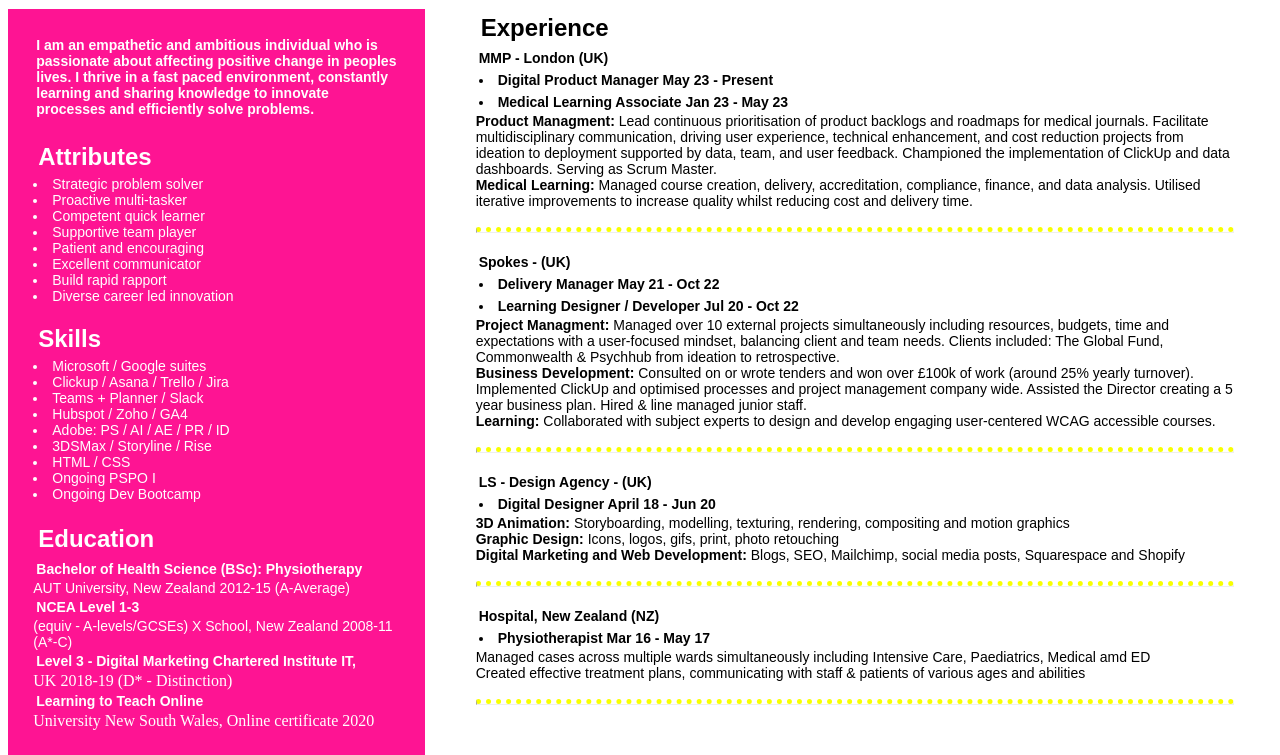
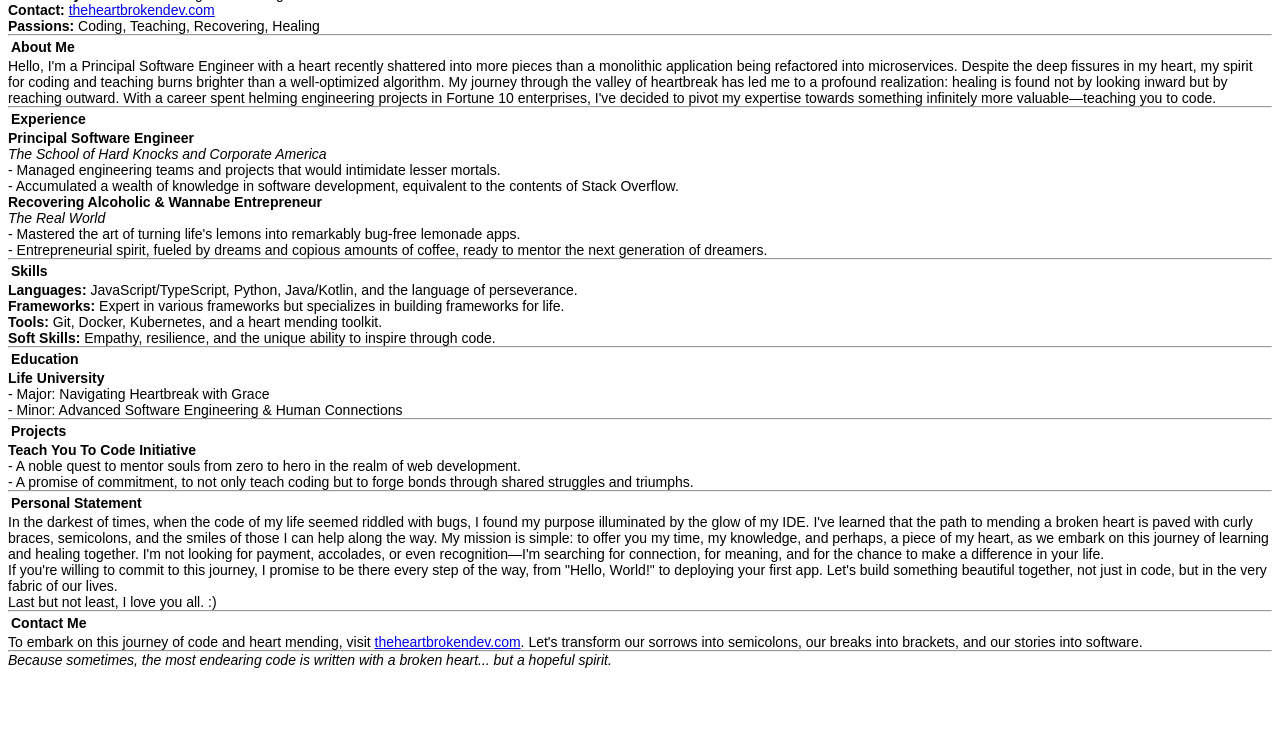
Before and after one commit to wlfmnstr/the-heartbroken-dev-tier-1, a plain HTML site: page student-resumes/the-heartbroken-devs-resume/index.html in a window 1280 px wide. Shown: the part 119-874 px from the top of the page. After the commit the page ends 800 px from the top, so only its background shows below. Drawn offline with Linux system fonts and the light colour scheme; files that its build step writes are made by us from their sources.

Commit message:
Revert "Update index.html"

```diff
--- a/student-resumes/index.html
+++ b/student-resumes/the-heartbroken-devs-resume/index.html
@@ -1,119 +1,58 @@
 <!DOCTYPE html>
-<html>
+<html lang="en">
 <head>
-<title> Resume </title>
-<link href="style.css" rel="stylesheet">
+    <meta charset="UTF-8">
+    <meta name="viewport" content="width=device-width, initial-scale=1.0">
+    <title>Resume</title>
+    <link rel="stylesheet" type="text/css" href="style.css" />
 </head>
-<div id="wave"></div>
 <body>
-<header>
-  <h1><button class="button" onclick = "window.location.href ='https://www.youtube.com/watch?v=uHgt8giw1LY'; ">Click Me</button>&nbsp;Kazleigh&nbsp;Resume <font-family class="Ggsans"></h1>
-</header>
-  <aside>
-
-<h3> I am an empathetic and
-    ambitious individual who
-    is passionate about
-    affecting positive change
-    in peoples lives.
-    I thrive in a fast paced
-    environment, constantly
-    learning and sharing
-    knowledge to innovate
-    processes and efficiently
-    solve problems.</h3>
-    <br>
-   <h2>Attributes</h2>
-    <p><li> Strategic problem solver
-    <li> Proactive multi-tasker
-    <li> Competent quick learner
-    <li> Supportive team player
-    <li> Patient and encouraging
-    <li> Excellent communicator
-    <li> Build rapid rapport
-    <li> Diverse career led innovation</p>
-   <br>
-   <h2> Skills </h2>
-    <p><li> Microsoft / Google suites
-    <li> Clickup / Asana / Trello / Jira
-    <li> Teams + Planner / Slack
-    <li> Hubspot / Zoho / GA4
-    <li> Adobe: PS / AI / AE / PR / ID
-    <li> 3DSMax / Storyline / Rise
-    <li> HTML / CSS
-    <li>Ongoing PSPO I
-    <li>Ongoing Dev Bootcamp</li></p>
-    <br>
-    <h2> Education </h2>
-<h3>Bachelor of Health Science
-(BSc): Physiotherapy </h3>
-<p>AUT University, New Zealand
-2012-15 (A-Average)</p>
-<h3>NCEA Level 1-3 </h3>
-<p>(equiv - A-levels/GCSEs)
-X School, New Zealand
-2008-11 (A*-C)</p>
-<h3>Level 3 - Digital Marketing
-Chartered Institute IT,</h3> UK
-2018-19 (D* - Distinction)
-<h3>Learning to Teach Online </h3>
-University New South Wales,
-Online certificate 2020
- </p>
-</aside>
-<main>
-  <h2>Experience</h2>
-  <h3> MMP - London (UK)</h3>
-  <h3><li>Digital Product Manager May 23 - Present</h3>
-  <h3> <li>Medical Learning Associate Jan 23 - May 23</h3>
-  <p><b>Product Managment:</b> Lead continuous prioritisation of
-product backlogs and roadmaps for medical journals.
-Facilitate multidisciplinary communication, driving user
-experience, technical enhancement, and cost reduction
-projects from ideation to deployment supported by data,
-team, and user feedback. Championed the implementation
-of ClickUp and data dashboards. Serving as Scrum Master. </p>
-
-  <p><b>Medical Learning:</b> Managed course creation, delivery,
-accreditation, compliance, finance, and data analysis.
-Utilised iterative improvements to increase quality whilst
-reducing cost and delivery time. </p>
-  <br>
-  <hr class="dotted">
-  <br>
-  <h3> Spokes - (UK)</h3>
-  <h3><li>Delivery Manager May 21 - Oct 22</h3>
-  <h3> <li>Learning Designer / Developer Jul 20 - Oct 22</h3>
-  <p><b>Project Managment:</b> Managed over 10 external projects
-simultaneously including resources, budgets, time and
-expectations with a user-focused mindset, balancing client
-and team needs. Clients included: The Global Fund,
-Commonwealth & Psychhub from ideation to retrospective. </p>
-  <p><b>Business Development:</b> Consulted on or wrote tenders and
-won over £100k of work (around 25% yearly turnover).
-Implemented ClickUp and optimised processes and project
-management company wide. Assisted the Director creating
-a 5 year business plan. Hired & line managed junior staff.
-  <p><b>Learning:</b> Collaborated with subject experts to design and
-develop engaging user-centered WCAG accessible courses. </p>
-  <br>
-  <hr class="dotted">
-  <br>
-  <h3>LS - Design Agency - (UK)</h3>
-  <h3> <li>Digital Designer April 18 - Jun 20 </h3>
-  <p><b>3D Animation:</b> Storyboarding, modelling, texturing, rendering, compositing and motion graphics</p>
-  <p><b> Graphic Design:</b> Icons, logos, gifs, print, photo retouching </p>
-  <p><b>Digital Marketing and Web Development:</b>  Blogs, SEO, Mailchimp, social media posts, Squarespace and Shopify</p>
-  <br>
-  <hr class="dotted">
-  <br>
-  <h3>Hospital, New Zealand (NZ) </h3>
-  <h3><li>Physiotherapist Mar 16 - May 17 </h3>
-  <p>Managed cases across multiple wards simultaneously including Intensive Care, Paediatrics, Medical amd ED</p>
-  <p>Created effective treatment plans, communicating with staff & patients of various ages and abilities </p>
-  <br>
-  <hr class="dotted">
-    </main>
-
-  </body>
-  </html>
+    <h1>Resume</h1>
+    <h2>A Heartbroken Dev's Journey to Mending Through Coding</h2>
+    <p><strong>Location:</strong> The Digital Expanse</p>
+    <p><strong>Availability:</strong> Whenever healing and learning intertwine</p>
+    <p><strong>Contact:</strong> <a href="http://theheartbrokendev.com">theheartbrokendev.com</a></p>
+    <p><strong>Passions:</strong> Coding, Teaching, Recovering, Healing</p>
+    <hr>
+    <h3>About Me</h3>
+    <p>Hello, I'm a Principal Software Engineer with a heart recently shattered into more pieces than a monolithic application being refactored into microservices. Despite the deep fissures in my heart, my spirit for coding and teaching burns brighter than a well-optimized algorithm. My journey through the valley of heartbreak has led me to a profound realization: healing is found not by looking inward but by reaching outward. With a career spent helming engineering projects in Fortune 10 enterprises, I've decided to pivot my expertise towards something infinitely more valuable—teaching you to code.</p>
+    <hr>
+    <h3>Experience</h3>
+    <p><strong>Principal Software Engineer</strong><br>
+    <em>The School of Hard Knocks and Corporate America</em><br>
+    - Managed engineering teams and projects that would intimidate lesser mortals.<br>
+    - Accumulated a wealth of knowledge in software development, equivalent to the contents of Stack Overflow.</p>
+    <p><strong>Recovering Alcoholic & Wannabe Entrepreneur</strong><br>
+    <em>The Real World</em><br>
+    - Mastered the art of turning life's lemons into remarkably bug-free lemonade apps.<br>
+    - Entrepreneurial spirit, fueled by dreams and copious amounts of coffee, ready to mentor the next generation of dreamers.</p>
+    <hr>
+    <h3>Skills</h3>
+    <ul>
+        <li><strong>Languages:</strong> JavaScript/TypeScript, Python, Java/Kotlin, and the language of perseverance.</li>
+        <li><strong>Frameworks:</strong> Expert in various frameworks but specializes in building frameworks for life.</li>
+        <li><strong>Tools:</strong> Git, Docker, Kubernetes, and a heart mending toolkit.</li>
+        <li><strong>Soft Skills:</strong> Empathy, resilience, and the unique ability to inspire through code.</li>
+    </ul>
+    <hr>
+    <h3>Education</h3>
+    <p><strong>Life University</strong><br>
+    - Major: Navigating Heartbreak with Grace<br>
+    - Minor: Advanced Software Engineering & Human Connections</p>
+    <hr>
+    <h3>Projects</h3>
+    <p><strong>Teach You To Code Initiative</strong><br>
+    - A noble quest to mentor souls from zero to hero in the realm of web development.<br>
+    - A promise of commitment, to not only teach coding but to forge bonds through shared struggles and triumphs.</p>
+    <hr>
+    <h3>Personal Statement</h3>
+    <p>In the darkest of times, when the code of my life seemed riddled with bugs, I found my purpose illuminated by the glow of my IDE. I've learned that the path to mending a broken heart is paved with curly braces, semicolons, and the smiles of those I can help along the way. My mission is simple: to offer you my time, my knowledge, and perhaps, a piece of my heart, as we embark on this journey of learning and healing together. I'm not looking for payment, accolades, or even recognition—I'm searching for connection, for meaning, and for the chance to make a difference in your life.</p>
+    <p>If you're willing to commit to this journey, I promise to be there every step of the way, from "Hello, World!" to deploying your first app. Let's build something beautiful together, not just in code, but in the very fabric of our lives.</p>
+    <p>Last but not least, I love you all. :)</p>
+    <hr>
+    <h3>Contact Me</h3>
+    <p>To embark on this journey of code and heart mending, visit <a href="http://theheartbrokendev.com">theheartbrokendev.com</a>. Let's transform our sorrows into semicolons, our breaks into brackets, and our stories into software.</p>
+    <hr>
+    <p><em>Because sometimes, the most endearing code is written with a broken heart... but a hopeful spirit.</em></p>
+</body>
+</html>
```
